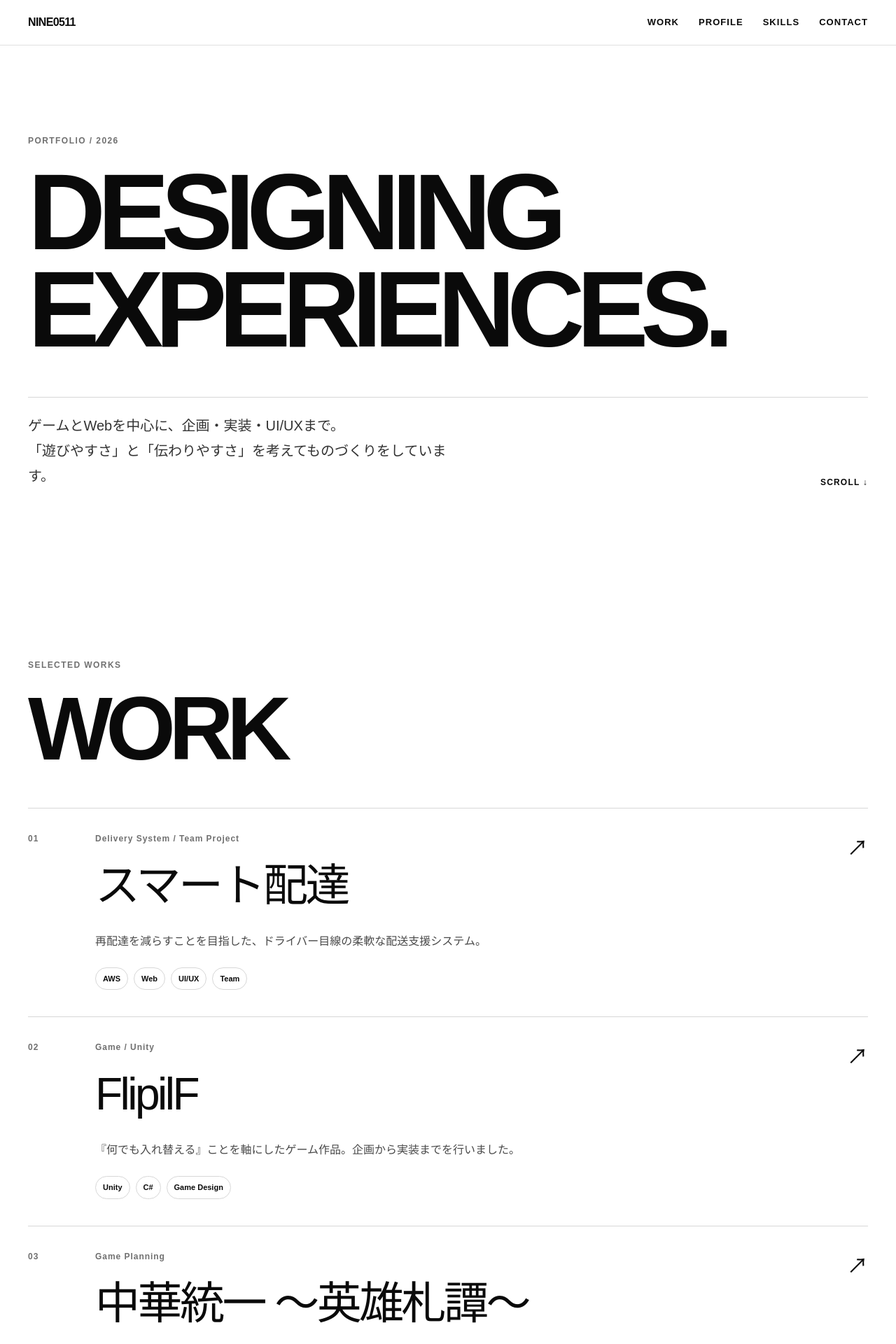
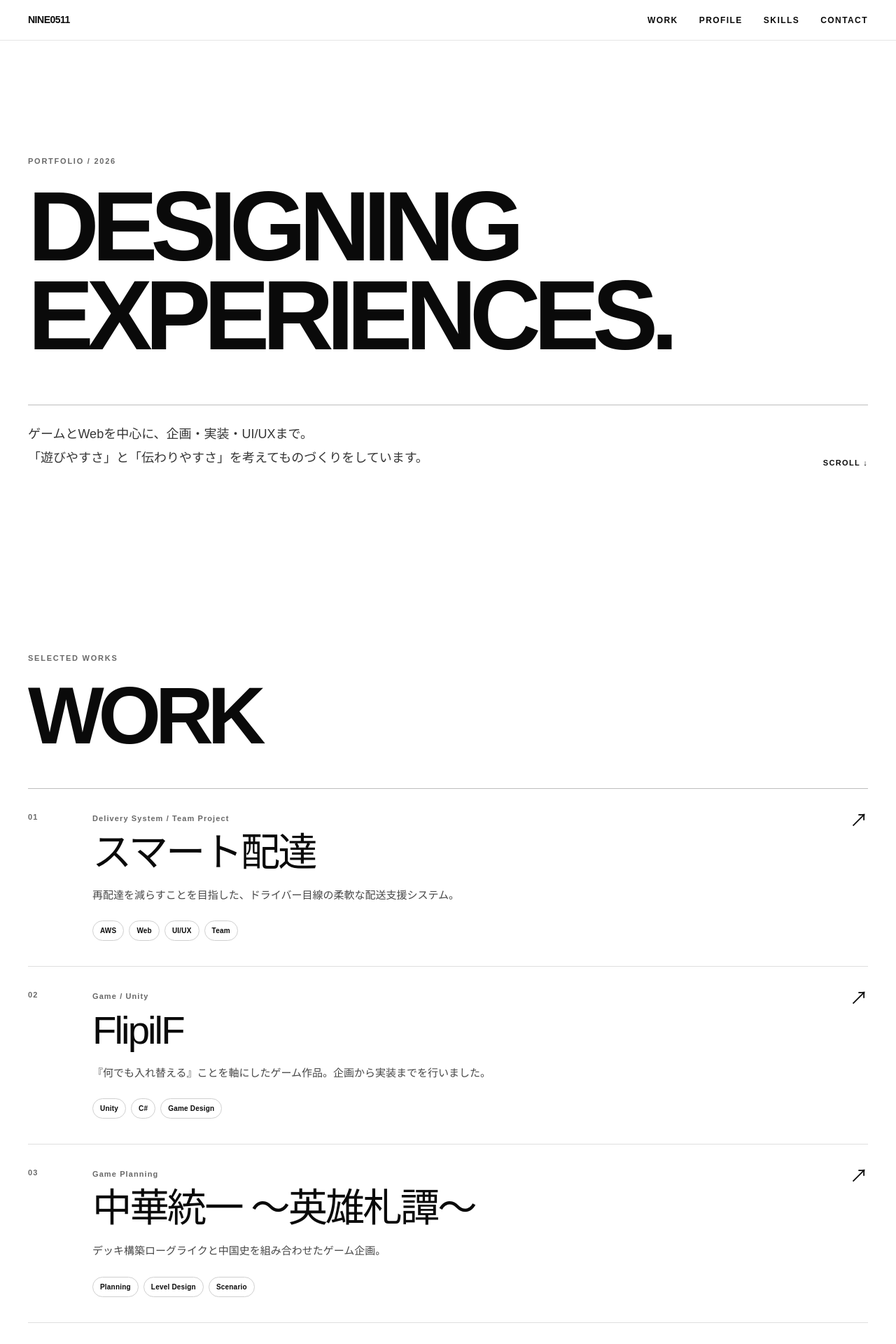
Before and after one commit to nine0511/portfolio, a Next.js app: page / in a window 1280 px wide. Shown: the top 1920 px of the page at 70% size. Built offline with nearby package versions, Linux system fonts and the light colour scheme.

Commit message:
Refine monochrome portfolio styling and restore skill logo colors

```diff
--- a/app/globals.css
+++ b/app/globals.css
@@ -3,9 +3,10 @@
 :root {
   --bg: #ffffff;
   --text: #0a0a0a;
-  --muted: #707070;
-  --line: #d7d7d7;
-  --accent: #0a0a0a;
+  --muted: #686868;
+  --line: #dedede;
+  --line-strong: #bdbdbd;
+  --surface: #f7f7f7;
   --dark: #0a0a0a;
   --max: 1200px;
 }
@@ -16,6 +17,7 @@
 
 html {
   scroll-behavior: smooth;
+  background: var(--bg);
 }
 
 body {
@@ -23,6 +25,8 @@ body {
   background: var(--bg);
   color: var(--text);
   font-family: Arial, Helvetica, "Hiragino Kaku Gothic ProN", "Yu Gothic", sans-serif;
+  -webkit-font-smoothing: antialiased;
+  text-rendering: optimizeLegibility;
 }
 
 a {
@@ -30,8 +34,13 @@ a {
   text-decoration: none;
 }
 
+::selection {
+  background: #0a0a0a;
+  color: #ffffff;
+}
+
 .section-shell {
-  width: min(calc(100% - 48px), var(--max));
+  width: min(calc(100% - 64px), var(--max));
   margin: 0 auto;
 }
 
@@ -42,30 +51,32 @@ a {
   display: flex;
   align-items: center;
   justify-content: space-between;
-  padding: 20px max(24px, calc((100vw - var(--max)) / 2));
+  padding: 18px max(32px, calc((100vw - var(--max)) / 2));
   background: rgba(255, 255, 255, 0.92);
-  backdrop-filter: blur(14px);
-  border-bottom: 1px solid rgba(10, 10, 10, 0.12);
+  backdrop-filter: blur(16px);
+  border-bottom: 1px solid rgba(10, 10, 10, 0.1);
 }
 
 .logo {
+  font-size: 14px;
   font-weight: 800;
-  letter-spacing: -0.04em;
+  letter-spacing: -0.035em;
 }
 
 nav {
   display: flex;
-  gap: 28px;
-  font-size: 13px;
+  gap: 30px;
+  font-size: 12px;
   font-weight: 700;
-  letter-spacing: 0.08em;
+  letter-spacing: 0.12em;
 }
 
 nav a,
 .scroll-link,
 .contact-links a,
 footer a {
-  transition: opacity 0.2s ease;
+  position: relative;
+  transition: opacity 0.18s ease;
 }
 
 nav a:hover,
@@ -76,19 +87,19 @@ footer a:hover {
 }
 
 .hero {
-  min-height: calc(100vh - 64px);
+  min-height: calc(100vh - 58px);
   display: flex;
   flex-direction: column;
   justify-content: center;
-  padding: 72px 0 48px;
+  padding: 92px 0 56px;
 }
 
 .eyebrow {
-  margin: 0 0 24px;
+  margin: 0 0 22px;
   color: var(--muted);
-  font-size: 12px;
+  font-size: 11px;
   font-weight: 700;
-  letter-spacing: 0.12em;
+  letter-spacing: 0.16em;
 }
 
 .hero h1,
@@ -96,130 +107,139 @@ footer a:hover {
 .contact-inner h2 {
   margin: 0;
   font-weight: 800;
-  letter-spacing: -0.075em;
+  letter-spacing: -0.072em;
   line-height: 0.9;
 }
 
 .hero h1 {
-  font-size: clamp(64px, 12vw, 160px);
+  max-width: 1100px;
+  font-size: clamp(62px, 11vw, 150px);
 }
 
 .hero h1 span {
-  color: var(--accent);
+  color: var(--text);
 }
 
 .hero-bottom {
   display: flex;
   align-items: flex-end;
   justify-content: space-between;
-  gap: 24px;
-  margin-top: 56px;
-  padding-top: 22px;
-  border-top: 1px solid var(--line);
+  gap: 32px;
+  margin-top: 64px;
+  padding-top: 24px;
+  border-top: 1px solid var(--line-strong);
 }
 
 .hero-bottom p {
   max-width: 620px;
   margin: 0;
-  color: #333333;
-  font-size: clamp(15px, 1.7vw, 20px);
-  line-height: 1.8;
+  color: #343434;
+  font-size: clamp(15px, 1.5vw, 18px);
+  line-height: 1.9;
 }
 
 .scroll-link {
+  padding-bottom: 2px;
   white-space: nowrap;
-  font-size: 12px;
+  font-size: 11px;
   font-weight: 700;
-  letter-spacing: 0.1em;
+  letter-spacing: 0.12em;
 }
 
 .section-block {
-  padding: 140px 0;
+  padding: 132px 0;
 }
 
 .section-heading {
-  margin-bottom: 56px;
+  margin-bottom: 52px;
 }
 
 .section-heading h2 {
-  font-size: clamp(64px, 10vw, 132px);
+  font-size: clamp(62px, 9vw, 118px);
 }
 
 .works-list {
-  border-top: 1px solid var(--line);
+  border-top: 1px solid var(--line-strong);
 }
 
 .work-card {
   display: grid;
-  grid-template-columns: 72px 1fr 56px;
-  gap: 24px;
+  grid-template-columns: 64px 1fr 48px;
+  gap: 28px;
   align-items: start;
-  padding: 34px 0 38px;
+  padding: 32px 0 36px;
   border-bottom: 1px solid var(--line);
-  transition: padding 0.25s ease, background 0.25s ease;
+  transition: padding 0.22s ease, background 0.22s ease;
 }
 
 .work-card:hover {
-  padding-left: 16px;
-  padding-right: 16px;
-  background: #f6f6f6;
+  padding-left: 18px;
+  padding-right: 18px;
+  background: var(--surface);
 }
 
 .work-number,
 .work-subtitle {
   color: var(--muted);
-  font-size: 12px;
+  font-size: 11px;
   font-weight: 700;
-  letter-spacing: 0.08em;
+  letter-spacing: 0.1em;
 }
 
 .work-subtitle {
-  margin: 0 0 10px;
+  margin: 2px 0 10px;
 }
 
 .work-main h3 {
   margin: 0;
-  font-size: clamp(34px, 5vw, 68px);
-  letter-spacing: -0.055em;
+  font-size: clamp(32px, 4.4vw, 58px);
+  line-height: 1.05;
+  letter-spacing: -0.052em;
 }
 
 .work-description {
   max-width: 680px;
   margin: 18px 0 0;
-  color: #4a4a4a;
-  line-height: 1.8;
+  color: #474747;
+  font-size: 15px;
+  line-height: 1.9;
 }
 
 .tag-list {
   display: flex;
   flex-wrap: wrap;
-  gap: 8px;
+  gap: 7px;
   margin: 22px 0 0;
   padding: 0;
   list-style: none;
 }
 
 .tag-list li {
-  padding: 7px 10px;
-  border: 1px solid var(--line);
+  padding: 6px 10px;
+  border: 1px solid #cfcfcf;
   border-radius: 999px;
-  font-size: 11px;
+  background: #ffffff;
+  font-size: 10px;
   font-weight: 700;
+  letter-spacing: 0.02em;
 }
 
 .work-arrow {
-  font-size: 30px;
+  font-size: 26px;
+  line-height: 1;
   text-align: right;
 }
 
 .profile-grid {
   display: grid;
-  grid-template-columns: 0.9fr 1.1fr;
-  gap: 80px;
+  grid-template-columns: 0.92fr 1.08fr;
+  gap: 88px;
+  border-top: 1px solid var(--line);
 }
 
 .sticky-heading {
   align-self: start;
+  padding-top: 34px;
 }
 
 .profile-copy {
@@ -227,145 +247,117 @@ footer a:hover {
 }
 
 .profile-copy .lead {
-  margin: 0 0 36px;
-  font-size: clamp(28px, 4vw, 50px);
+  margin: 0 0 34px;
+  font-size: clamp(27px, 3.5vw, 44px);
   font-weight: 700;
-  line-height: 1.35;
-  letter-spacing: -0.04em;
+  line-height: 1.42;
+  letter-spacing: -0.038em;
 }
 
 .profile-copy > p:not(.lead) {
-  color: #4a4a4a;
+  max-width: 660px;
+  color: #454545;
+  font-size: 15px;
   line-height: 2;
 }
 
 .profile-facts {
-  margin: 60px 0 0;
-  border-top: 1px solid var(--line);
+  margin: 58px 0 0;
+  border-top: 1px solid var(--line-strong);
 }
 
 .profile-facts div {
   display: grid;
-  grid-template-columns: 120px 1fr;
+  grid-template-columns: 118px 1fr;
   gap: 24px;
-  padding: 18px 0;
+  padding: 17px 0;
   border-bottom: 1px solid var(--line);
 }
 
 .profile-facts dt {
   color: var(--muted);
-  font-size: 11px;
+  font-size: 10px;
   font-weight: 700;
-  letter-spacing: 0.1em;
+  letter-spacing: 0.13em;
 }
 
 .profile-facts dd {
   margin: 0;
+  font-size: 14px;
 }
 
-.skills-heading {
-  display: flex;
-  align-items: flex-end;
-  justify-content: space-between;
-  gap: 48px;
+/* SKILLS: site remains monochrome, but technology logos keep their original brand colors. */
+.skills-showcase {
+  padding: 108px 0 116px !important;
+  background: #ffffff !important;
+  color: var(--text);
+  border-top: 1px solid var(--line);
+  border-bottom: 1px solid var(--line);
 }
 
-.skills-intro {
-  max-width: 380px;
-  margin: 0 0 8px;
-  color: #4a4a4a;
-  font-size: 15px;
-  line-height: 1.8;
+.skills-inner {
+  text-align: center;
 }
 
-.skills-grid {
-  display: grid;
-  grid-template-columns: repeat(4, minmax(0, 1fr));
-  gap: 14px;
+.skills-title {
+  margin: 0;
+  font-size: clamp(34px, 3.8vw, 48px) !important;
+  font-weight: 800;
+  letter-spacing: -0.045em;
 }
 
-.skill-card {
-  min-height: 190px;
-  display: flex;
-  flex-direction: column;
-  justify-content: space-between;
-  padding: 24px;
-  background: #fafafa;
-  border: 1px solid var(--line);
-  border-radius: 18px;
-  transition:
-    transform 0.22s ease,
-    border-color 0.22s ease,
-    background 0.22s ease,
-    box-shadow 0.22s ease;
+.skill-groups {
+  width: min(100%, 940px) !important;
+  margin: 52px auto 0 !important;
+  display: grid;
+  gap: 58px !important;
 }
 
-.skill-card:hover {
-  transform: translateY(-5px);
-  border-color: #0a0a0a;
-  background: #ffffff;
-  box-shadow: 0 14px 34px rgba(0, 0, 0, 0.08);
+.skill-group {
+  padding-top: 2px;
 }
 
-.skill-icon {
-  width: 62px;
-  height: 62px;
+.skill-group h3 {
+  margin: 0 0 25px !important;
+  font-size: clamp(19px, 1.9vw, 24px) !important;
+  font-weight: 800;
+  letter-spacing: -0.025em;
+}
+
+.skill-logo-row {
+  display: flex;
+  flex-wrap: wrap;
+  align-items: center;
+  justify-content: center;
+  gap: clamp(26px, 4vw, 44px) !important;
+}
+
+.skill-logo-item {
+  position: relative;
+  width: clamp(58px, 6.5vw, 74px) !important;
+  height: clamp(58px, 6.5vw, 74px) !important;
   display: grid;
   place-items: center;
+  transition: transform 0.18s ease, filter 0.18s ease;
 }
 
-.skill-icon img,
-.skill-icon svg {
-  width: 54px;
-  height: 54px;
-  display: block;
-}
-
-.skill-icon svg {
-  fill: none;
-  stroke: var(--text);
-  stroke-width: 3;
-  stroke-linecap: round;
-  stroke-linejoin: round;
-}
-
-.skill-meta {
-  display: flex;
-  align-items: flex-end;
-  justify-content: space-between;
-  gap: 12px;
-  padding-top: 26px;
-}
-
-.skill-meta p {
-  margin: 0;
-  font-size: clamp(18px, 2vw, 25px);
-  font-weight: 800;
-  letter-spacing: -0.035em;
-}
-
-.skill-meta span {
-  color: var(--muted);
-  font-size: 9px;
-  font-weight: 700;
-  letter-spacing: 0.11em;
-  text-align: right;
-}
-
-/* Monochrome treatment for the current skills showcase. */
-.skills-showcase {
-  background: #f4f4f4 !important;
-  color: #0a0a0a;
+.skill-logo-item:hover {
+  transform: translateY(-4px) scale(1.04);
+  filter: drop-shadow(0 8px 10px rgba(0, 0, 0, 0.12));
 }
 
 .skill-logo-item img {
-  filter: grayscale(1) brightness(0) !important;
-  opacity: 0.88;
-  transition: opacity 0.18s ease;
+  width: 100%;
+  height: 100%;
+  display: block;
+  object-fit: contain;
+  filter: none !important;
+  mix-blend-mode: normal !important;
+  opacity: 1 !important;
 }
 
 .skill-logo-item:hover img {
-  opacity: 1;
+  opacity: 1 !important;
 }
 
 .contact-section {
@@ -374,24 +366,24 @@ footer a:hover {
 }
 
 .contact-inner {
-  padding-top: 120px;
+  padding-top: 112px;
   padding-bottom: 28px;
 }
 
 .contact-inner .eyebrow {
-  color: #a8a8a8;
+  color: #9a9a9a;
 }
 
 .contact-inner h2 {
-  max-width: 1000px;
-  font-size: clamp(62px, 11vw, 148px);
+  max-width: 980px;
+  font-size: clamp(58px, 10.5vw, 138px);
 }
 
 .contact-links {
   display: flex;
   gap: 32px;
-  margin-top: 56px;
-  font-size: 20px;
+  margin-top: 52px;
+  font-size: 18px;
   font-weight: 700;
 }
 
@@ -399,18 +391,12 @@ footer {
   display: flex;
   justify-content: space-between;
   gap: 24px;
-  margin-top: 120px;
-  padding-top: 22px;
-  border-top: 1px solid #3b3b3b;
-  color: #a8a8a8;
-  font-size: 11px;
-  letter-spacing: 0.08em;
-}
-
-@media (max-width: 980px) {
-  .skills-grid {
-    grid-template-columns: repeat(3, minmax(0, 1fr));
-  }
+  margin-top: 108px;
+  padding-top: 20px;
+  border-top: 1px solid #383838;
+  color: #9b9b9b;
+  font-size: 10px;
+  letter-spacing: 0.1em;
 }
 
 @media (max-width: 800px) {
@@ -419,7 +405,7 @@ footer {
   }
 
   .site-header {
-    padding: 16px;
+    padding: 15px 16px;
   }
 
   nav {
@@ -432,21 +418,26 @@ footer {
   }
 
   .hero {
-    min-height: 84vh;
-    padding-top: 56px;
+    min-height: 82vh;
+    padding-top: 64px;
   }
 
   .hero-bottom {
     align-items: flex-start;
     flex-direction: column;
+    margin-top: 44px;
   }
 
   .section-block {
-    padding: 96px 0;
+    padding: 92px 0;
+  }
+
+  .section-heading {
+    margin-bottom: 42px;
   }
 
   .work-card {
-    grid-template-columns: 42px 1fr 30px;
+    grid-template-columns: 40px 1fr 28px;
     gap: 12px;
   }
 
@@ -458,37 +449,31 @@ footer {
 
   .profile-grid {
     grid-template-columns: 1fr;
-    gap: 8px;
+    gap: 0;
   }
 
+  .sticky-heading,
   .profile-copy {
-    padding-top: 0;
+    padding-top: 30px;
   }
 
-  .skills-heading {
-    align-items: flex-start;
-    flex-direction: column;
-    gap: 24px;
+  .skills-showcase {
+    padding: 84px 0 90px !important;
   }
 
-  .skills-grid {
-    grid-template-columns: repeat(2, minmax(0, 1fr));
-    gap: 10px;
-  }
-
-  .skill-card {
-    min-height: 168px;
-    padding: 20px;
+  .skill-groups {
+    margin-top: 40px !important;
+    gap: 48px !important;
   }
 
   footer {
-    margin-top: 80px;
+    margin-top: 78px;
   }
 }
 
 @media (max-width: 520px) {
   .logo {
-    font-size: 13px;
+    font-size: 12px;
   }
 
   nav {
@@ -500,11 +485,16 @@ footer {
   }
 
   .hero h1 {
-    font-size: clamp(52px, 18vw, 84px);
+    font-size: clamp(50px, 17vw, 80px);
+  }
+
+  .hero-bottom p {
+    font-size: 14px;
   }
 
   .work-card {
-    grid-template-columns: 32px 1fr;
+    grid-template-columns: 30px 1fr;
+    padding: 26px 0 30px;
   }
 
   .work-arrow {
@@ -512,34 +502,19 @@ footer {
   }
 
   .profile-facts div {
-    grid-template-columns: 90px 1fr;
+    grid-template-columns: 88px 1fr;
   }
 
-  .skill-card {
-    min-height: 150px;
-    padding: 16px;
-    border-radius: 14px;
+  .skill-logo-row {
+    gap: 22px 27px !important;
   }
 
-  .skill-icon,
-  .skill-icon img,
-  .skill-icon svg {
-    width: 46px;
-    height: 46px;
+  .skill-logo-item {
+    width: 54px !important;
+    height: 54px !important;
   }
 
-  .skill-meta {
-    display: block;
-    padding-top: 20px;
-  }
-
-  .skill-meta p {
+  .contact-links {
     font-size: 17px;
   }
-
-  .skill-meta span {
-    display: block;
-    margin-top: 5px;
-    text-align: left;
-  }
 }
```
